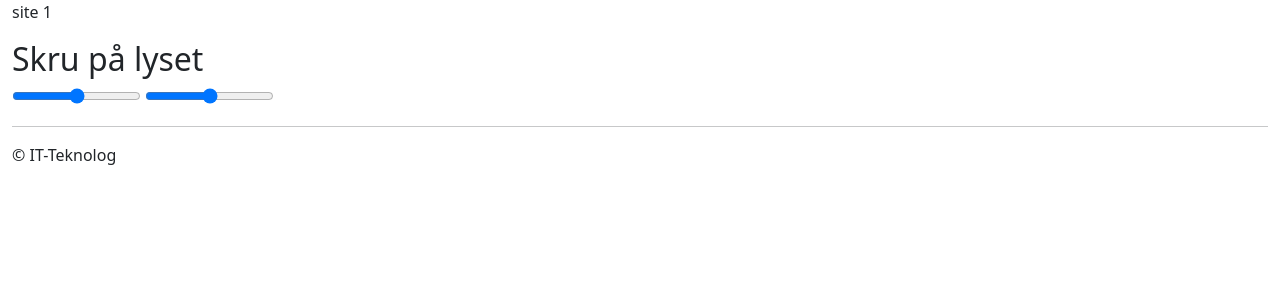
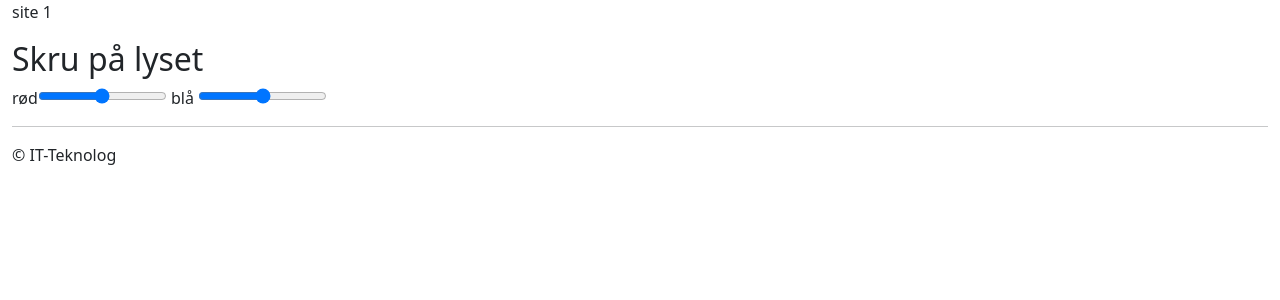
Before and after one commit to KevinLindemark/greenhouse2.0, a Flask app: page /manual_light/ in a window 1280 px wide. Shown: the part 56-356 px from the top of the page. Run offline with Flask 3, Linux system fonts and the light colour scheme.

Commit message:
updated sliders roed blaa

```diff
--- a/app.py
+++ b/app.py
@@ -12,8 +12,8 @@ from matplotlib.figure import Figure
 import base64
 from io import BytesIO
 
-LED_GPIO_RED = 13
-LED_GPIO_BLUE = 12
+LED_GPIO_RED = 12
+LED_GPIO_BLUE = 13
 PUMP_GPIO = 17
 
 pi = pigpio.pi()
@@ -23,6 +23,7 @@ pi.set_PWM_frequency(LED_GPIO_BLUE, 40000)
 pi.set_PWM_range(LED_GPIO_BLUE, 100)
 pi.set_PWM_dutycycle(LED_GPIO_BLUE, 0)
 pi.set_PWM_dutycycle(LED_GPIO_RED, 0)
+
 app = Flask(__name__)
 socketio = SocketIO(app)
 
--- a/templates/manual_light.html
+++ b/templates/manual_light.html
@@ -1,12 +1,12 @@
 {% extends "layout.html" %}
 {% block title %}
-site 1
+manuel lys
 {% endblock %}
 {% block content %}
 <p>site 1</p>
 <h2>Skru på lyset</h2>
-<input oninput="skru_roed()" type="range" min="0" max="100" id="lysstyrke_r"/>
-<input oninput="skru_blaa()" type="range" min="0" max="100" id="lysstyrke_b"/>
+rød<input oninput="skru_roed()" type="range" min="0" max="100" id="lysstyrke_r"/>
+ blå <input oninput="skru_blaa()" type="range" min="0" max="100" id="lysstyrke_b"/>
 <script>
     var socket = io();
     function skru_roed() {
```
